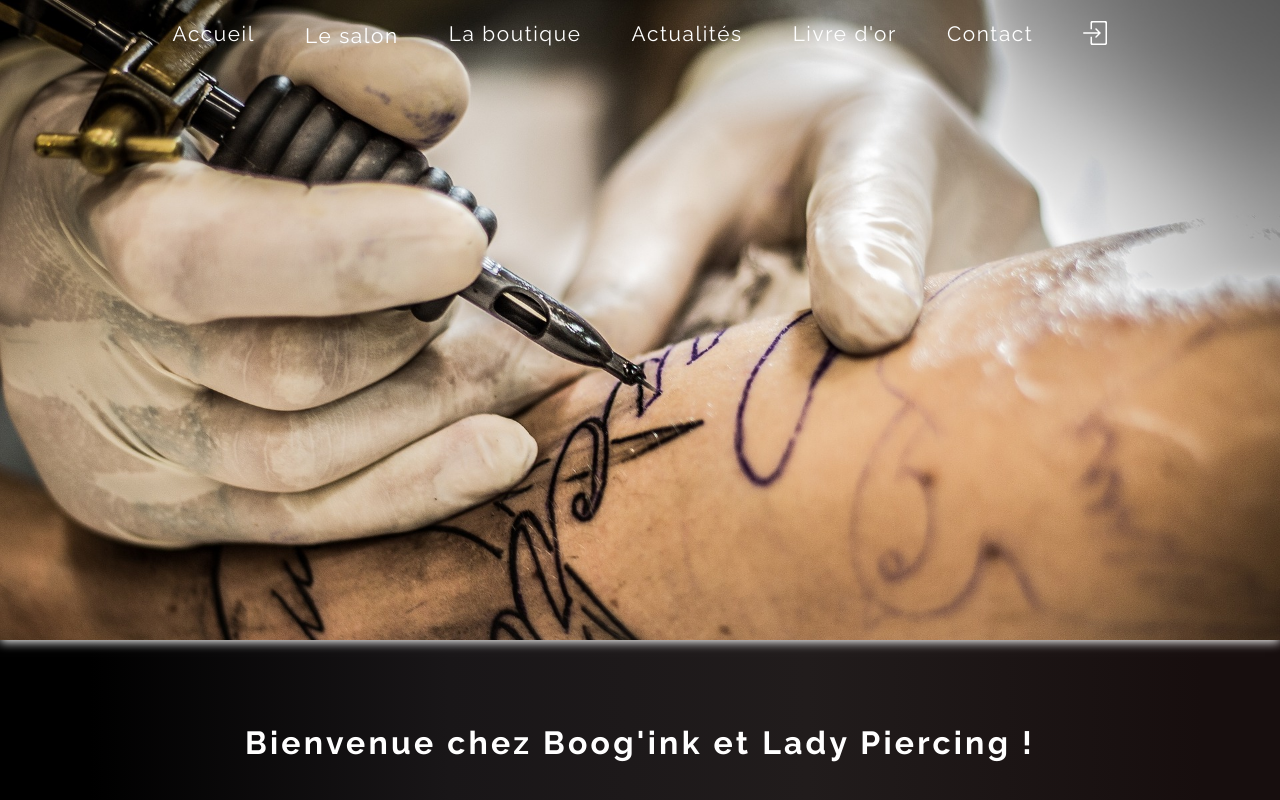
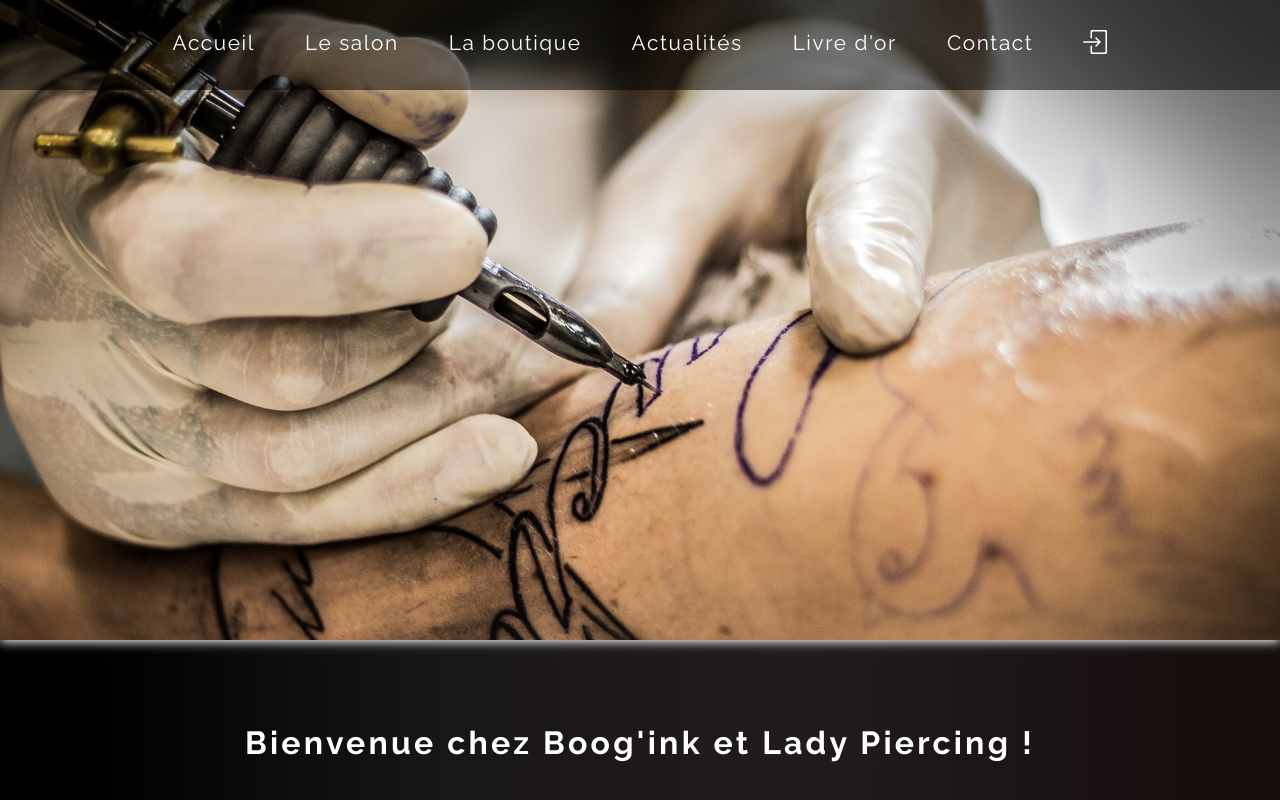
Before and after one commit to AnthonyOuzhene/boogi-ink-lady-piercing-front, a React (Create React App) app: page / in a window 1280 px wide. Shown: the top 800 px of the page. Built offline with nearby package versions, Linux system fonts and the light colour scheme.

Commit message:
add dropdown menu for salon and profil

```diff
--- a/src/components/Header/NavBar/Navbar.js
+++ b/src/components/Header/NavBar/Navbar.js
@@ -1,7 +1,7 @@
 import React, { useState } from 'react';
 import { FaBars, FaTimes } from 'react-icons/fa';
 import { BiShoppingBag } from 'react-icons/bi';
-import { ImExit } from 'react-icons/im';
+//import { ImExit } from 'react-icons/im';
 import { AiOutlineUser } from 'react-icons/ai';
 import { SlLogin } from 'react-icons/sl';
 import logo from '../images/logo_mobile.png';
@@ -57,17 +57,14 @@ const Navbar = () => {
                             <a href='/' onClick={closeMenu}>Accueil</a>
                         </li>
 
-                        <div className='link-salons'>
-                            <li className='nav-item'>
-                                <p className='le-salon' onClick={closeMenu}>Le salon</p>
-                            </li>
-                            <div className="dropdown-content">
-                                <ul>
+                        <li className='nav-item top-drop'>
+                            <li onClick={closeMenu}>Le salon</li>
+                            <ul className="dropdown-content">
                                 <li><a href='/atelier-tatouage'>L'atelier Tatouage</a></li>
                                 <li><a href='/espace-piercing'>L'espace Piercing</a></li>
                             </ul>
-                            </div>
-                        </div>
+                        </li>
+
 
                         <li className='nav-item'>
                             <a href='/la-boutique' onClick={closeMenu}>La boutique</a>
@@ -82,51 +79,52 @@ const Navbar = () => {
                             <a href='/contact' onClick={closeMenu}>Contact</a>
                         </li>
 
+
+                        <li className='nav-item top-drop'>
+
                             {!userIsConnected && (
-                            <li className='nav-item login-icon'>
+                                <li className='login-icon'>
                                     <a href='/connexion' onClick={closeMenu}><SlLogin /></a>
                                 </li>
                             )}
 
-
-                        <div className='link-salons'>
                             {userIsConnected && (
-                                <li className='nav-item' onClick={closeMenu}>
+                                <li className='' onClick={closeMenu}>
                                     <AiOutlineUser />
                                 </li>
                             )}
-                            <div className='dropdown-content'>
-                                <ul>
-                                    <li>
-                                        <a href='/profile' onClick={closeMenu}>Mon profile</a>
-                                    </li>
+
+                            <ul className="dropdown-content">
+
                                 {userIsConnected && (
-                                        <li className='nav-item logout-icon' onClick={() => {
+                                    <li className='' onClick={() => {
                                         sessionStorage.removeItem('token');
                                         sessionStorage.removeItem('userInfos');
                                         sessionStorage.removeItem('roles');
                                         dispatch(setUserIsConnected(false));
                                     }}>
-                                            <a href='/connexion'>Déconnexion<ImExit /></a>
+                                        <a href='/connexion'>Deconnexion</a>
+                                    </li>
+                                )}
+                                {userIsConnected && (
+                                    <li>
+                                        <a href='/profil' onClick={closeMenu}>Mon profil</a>
                                     </li>
                                 )}
                                 {userIsConnected && userIsAdmin && (
-                                        <li className='nav-item'>
+                                    <li>
                                         <a href='http://localhost:8000/admin' onClick={closeMenu}>Backoffice</a>
                                     </li>
                                 )}
+                            </ul>
+
+                        </li>
 
                     </ul>
-                            </div>
-                        </div>
-
-
-                    </ul>
-
                 </nav>
 
             </div>
-        </div>
+        </div >
     )
 }
 
--- a/src/components/Header/NavBar/styles.scss
+++ b/src/components/Header/NavBar/styles.scss
@@ -7,13 +7,21 @@
     top: 0;
     left: 0;
     z-index: 1;
-    transition: .3s ease-in;
-    overflow: hidden;
+    transition: 0.3s ease-in;
+    //overflow: hidden;
     font-size: 1.3rem;
+    background-color: rgba($color: #000000, $alpha: 0.3);
+
 }
 
 .header-bg {
-    background: linear-gradient(90deg, rgba(0, 0, 0, 1) 7%, rgba(25, 22, 24, 1) 35%, rgba(33, 28, 28, 1) 63%, rgba(23, 14, 14, 1) 94%);
+    background: linear-gradient(
+        90deg,
+        rgba(0, 0, 0, 1) 7%,
+        rgba(25, 22, 24, 1) 35%,
+        rgba(33, 28, 28, 1) 63%,
+        rgba(23, 14, 14, 1) 94%
+    );
 }
 
 .header .navbar {
@@ -71,46 +79,47 @@ a {
 }
 
 .logout-icon {
-    font-size:  2rem;
+    font-size: 2rem;
     background-color: transparent;
     border: none;
     margin-left: 1rem;
     //margin-bottom: 1rem;
 }
 
+// Sous-menu
 
+.top-drop {
+    font-size: 1em;
+    //margin-top: -3px;
+    position: relative;
+    cursor: pointer;
 
-// Sous-menu
-.link-salons {
-    position: relative;
-
-    .le-salon {
-        font-size: 1em;
-        margin-top: -3px;
-    }
-
-    .dropdown-content {
+    .dropdown-content{
         display: none;
-        background-color: black;
         position: absolute;
-        right: -8rem;
-        width: 350px;
-        padding: 20px;
+        width: 100%;
+        padding: 5px;
+        margin: auto;
     }
 
     &:hover {
-
         .dropdown-content {
             display: flex;
-            justify-content: left;
+            //flex-direction: column;
+            flex-wrap: wrap;
             z-index: 5;
+            color: white;
+            background-color: black;
+
+            //margin-top: 1rem;
 
             li {
-                color: white;
                 letter-spacing: 3px;
-                font-size: 1em;
+                font-size: 0.8em;
                 text-align: center;
-                margin-bottom: 0.8rem;
+                margin: auto;
+                padding: 0.5rem;
+                width: 100%;
 
                 &:hover {
                     cursor: pointer;
@@ -124,10 +133,11 @@ a {
     }
 }
 
-@media screen and (max-width:940px) {
+
+@media screen and (max-width: 940px) {
     .header {
         max-width: 100%;
-        background-color: rgba(0, 0, 0, .9);
+        background-color: rgba(0, 0, 0, 0.9);
         height: 10vh;
     }
 
@@ -161,12 +171,12 @@ a {
         left: -100%;
         top: 85px;
         flex-direction: column;
-        background-color: rgba(0, 0, 0, .9);
+        background-color: rgba(0, 0, 0, 0.9);
         width: 70%;
         height: 90vh;
         z-index: 999;
         text-align: left;
-        transition: .3s;
+        transition: 0.3s;
     }
 
     .header .nav-item {
@@ -185,5 +195,4 @@ a {
         cursor: pointer;
         color: black;
     }
-
 }
```
Lines whose indentation alone changed are shown as unchanged.
